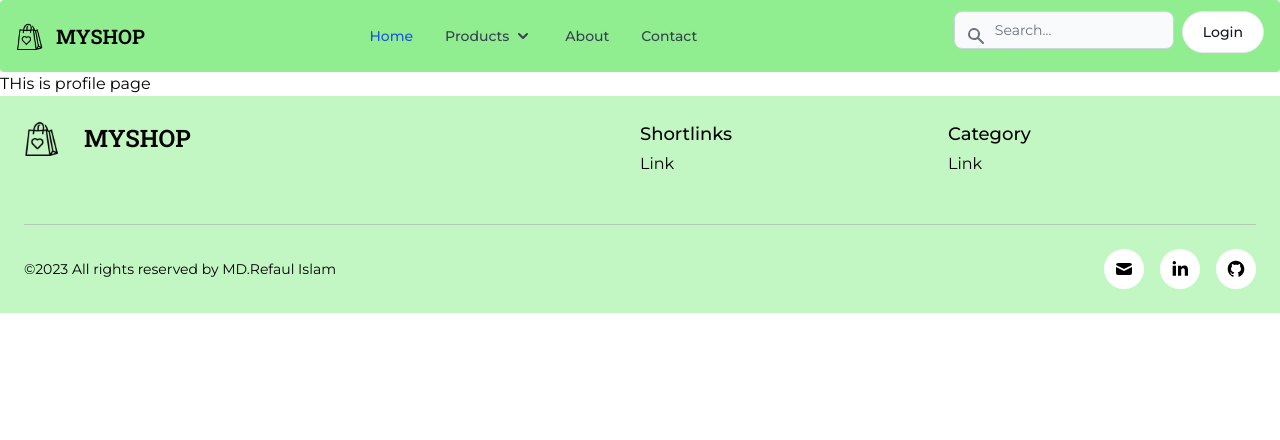
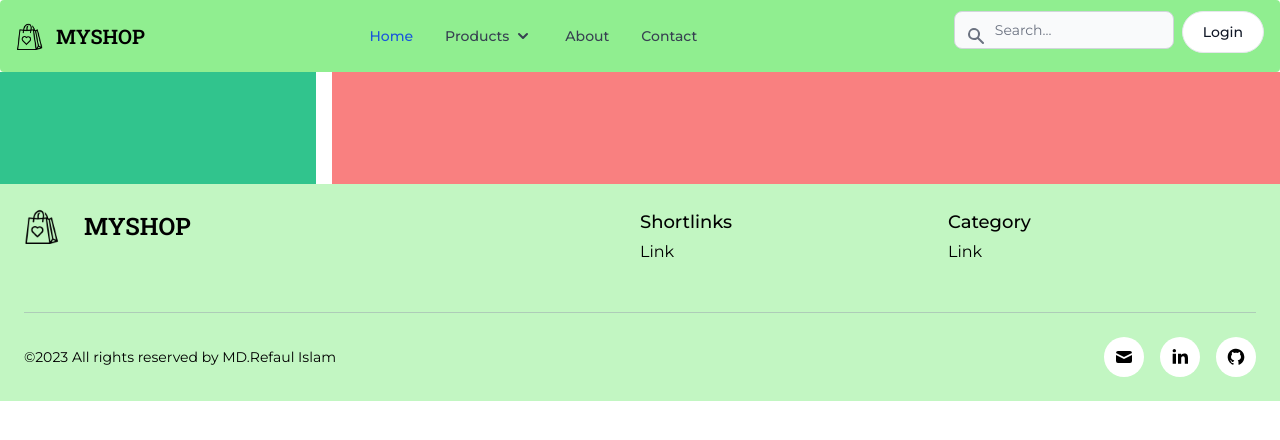
Before and after one commit to DevRefaul/ecommerce_website, a React (Create React App) app: page /profile in a window 1280 px wide. Shown: the top 440 px of the page. Built offline with nearby package versions, Linux system fonts and the light colour scheme.

Commit message:
updating profile page

```diff
--- a/src/Pages/Dashboard/Profile/Profile.jsx
+++ b/src/Pages/Dashboard/Profile/Profile.jsx
@@ -1,7 +1,12 @@
 import React from "react";
 
 const Profile = () => {
-  return <div>THis is profile page</div>;
+  return (
+    <section className="container mx-auto grid grid-cols-1 md:grid-cols-[1fr,2fr] xl:grid-cols-[1fr,3fr] gap-4">
+      <div className="bg-green-400 h-28"></div>
+      <div className="bg-red-400 h-28"></div>
+    </section>
+  );
 };
 
 export default Profile;
```
